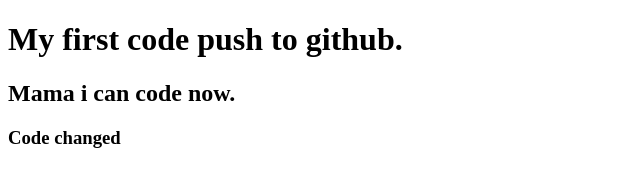
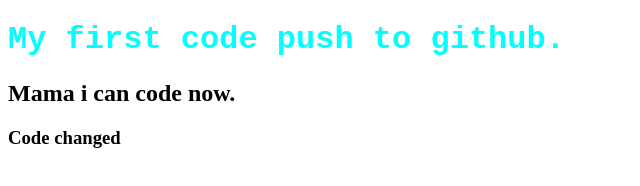
Before and after one commit to Shubratokumar/my-first-repo, a plain HTML site: page index.html in a window 1280 px wide. Shown: the whole page, without its empty margins (0-640 px from the left). Drawn offline with Linux system fonts and the light colour scheme.

Commit message:
css added and heading color changed

```diff
--- a/index.html
+++ b/index.html
@@ -5,6 +5,7 @@
     <meta http-equiv="X-UA-Compatible" content="IE=edge">
     <meta name="viewport" content="width=device-width, initial-scale=1.0">
     <title>My first Github repo</title>
+    <link rel="stylesheet" href="/style.css">
 </head>
 <body>
     <h1>My first code push to github.</h1>
--- /dev/null
+++ b/style.css
@@ -0,0 +1,4 @@
+h1{
+    color: aqua;
+    font-family: 'Courier New', Courier, monospace;
+}
```
